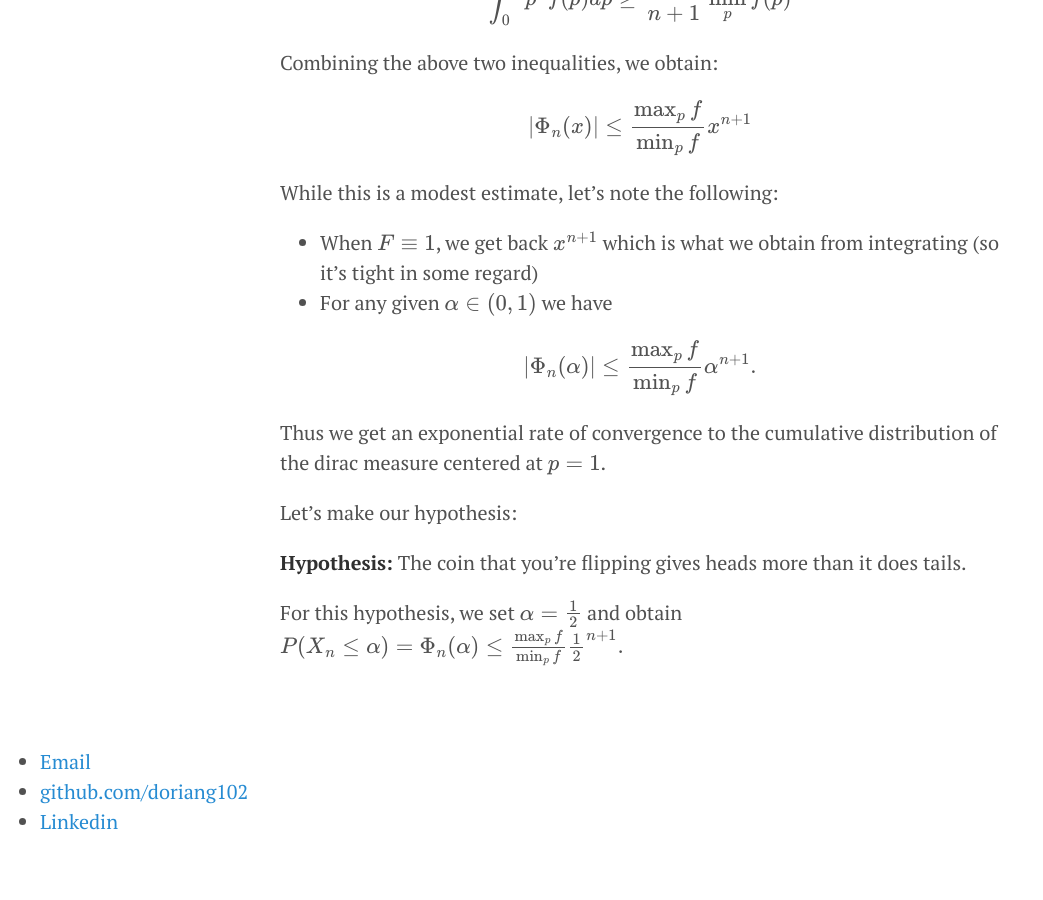
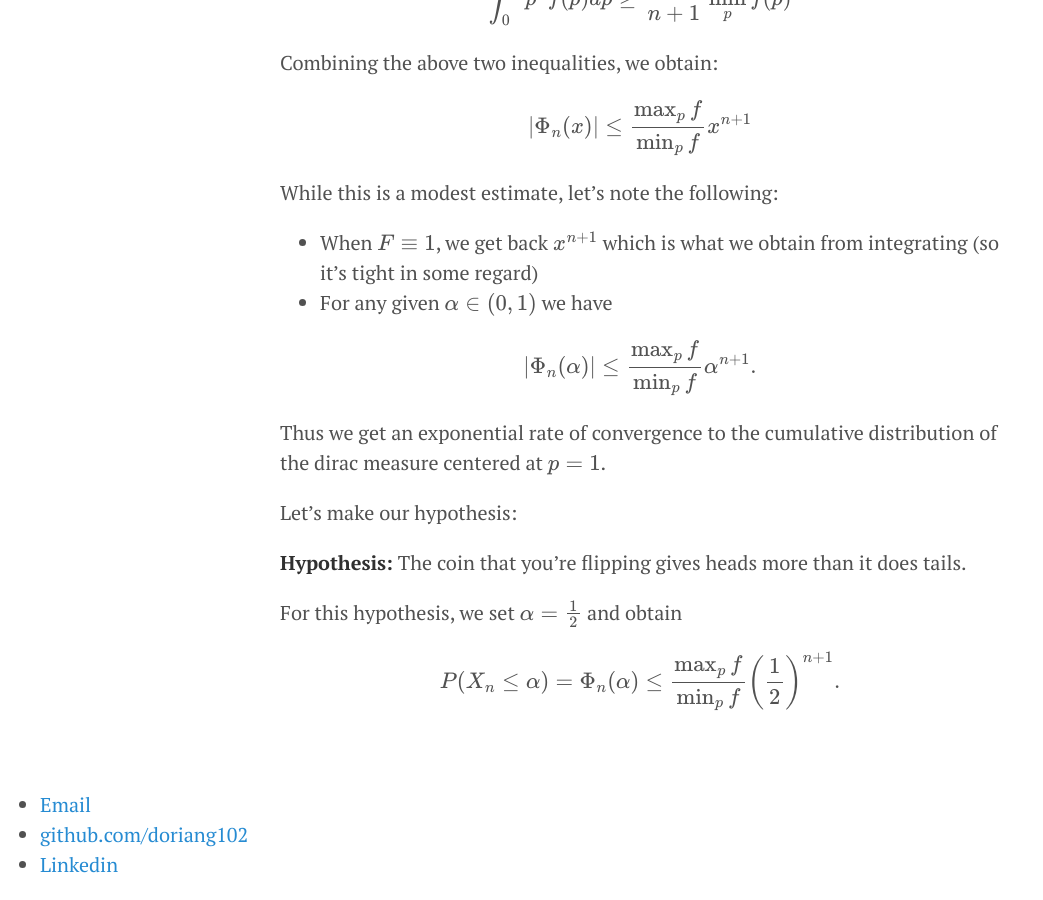
Before and after one commit to doriang102/doriang102.github.io, a Jekyll site: the page built from _posts/2017-06-10-hypothesis-testing-part-2.md, in a window 1280 px wide and 900 px high, scrolled down 1451 px. Shown: the whole window, without its empty margins (0-1043 px from the left). Built offline with Jekyll 4.4.1, drawn with Linux system fonts in a browser that asks for light colours; our own code applies the rules of GitHub Pages for plain Markdown files; formulas are drawn with MathJax 3; before the commit the page ends 2308 px from its top, so only the background shows below that.

Commit message:
Update 2017-06-10-hypothesis-testing-part-2.md

```diff
--- a/_posts/2017-06-10-hypothesis-testing-part-2.md
+++ b/_posts/2017-06-10-hypothesis-testing-part-2.md
@@ -50,4 +50,6 @@ Let's make our hypothesis:
 **Hypothesis:** The coin that you're flipping gives heads more than it does tails.
 
 For this hypothesis, we set $$\alpha = \frac{1}{2}$$ and obtain
-$$ P(X_n \leq \alpha) = \Phi_n(\alpha) \leq  \frac{\max_p f}{\min_p f} \frac{1}{2}^{n+1}. $$
+
+
+$$ P(X_n \leq \alpha) = \Phi_n(\alpha) \leq  \frac{\max_p f}{\min_p f} \left(\frac{1}{2}\right)^{n+1}. $$
```
